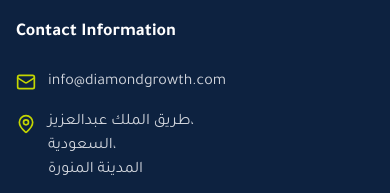
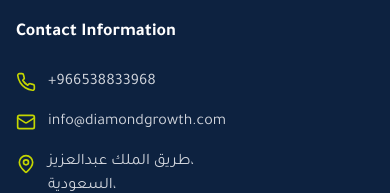
Before and after one commit to Mohisvst29/roknelmaalim1, a Next.js app: page /en/about in a window 390 px wide. Shown: the part 6543-6736 px from the top of the page. Built offline with nearby package versions, Linux system fonts and the light colour scheme; no server answers; the database is empty.

Commit message:
Update phone number to +966538833968 and display in footer

```diff
--- a/app/[locale]/about/page.tsx
+++ b/app/[locale]/about/page.tsx
@@ -85,7 +85,7 @@ export default async function AboutPage() {
               "@type": "Organization",
               name: "ركن المعالم للمقاولات",
               url: "https://www.rukanalmaalim.com/",
-              telephone: "+966536788004",
+              telephone: "+966538833968",
               address: {
                 "@type": "PostalAddress",
                 addressLocality: "السعوديةالمدينة المنورة",
--- a/app/[locale]/contact/page.tsx
+++ b/app/[locale]/contact/page.tsx
@@ -47,7 +47,7 @@ export const metadata = {
 }
 
 export default async function ContactPage() {
-  let phone = "+966536788004"
+  let phone = "+966538833968"
   let bannerImage = ''
   let bannerTitle = 'تواصل معنا'
   let bannerSubtitle = 'نحن هنا لمساعدتك في تحقيق مشروع أحلامك. تواصل معنا الآن للحصول على استشارة'
--- a/app/[locale]/layout.tsx
+++ b/app/[locale]/layout.tsx
@@ -22,7 +22,7 @@ function getFontVariable(fontName: string) {
 }
 
 export async function generateMetadata(): Promise<Metadata> {
-  let phone = "+966536788004"
+  let phone = "+966538833968"
   try {
     const db = await connectDB()
     if (db) {
@@ -59,7 +59,7 @@ import { NextIntlClientProvider } from 'next-intl';
 import { getMessages } from 'next-intl/server';
 
 export default async function RootLayout({ children, params: { locale } }: { children: React.ReactNode, params: { locale: string } }) {
-  let phone = "+966536788004"
+  let phone = "+966538833968"
   let primaryColor = "#0D2240"
   let secondaryColor = "#C4D600"
   let fontName = "Tajawal"
--- a/app/[locale]/services/page.tsx
+++ b/app/[locale]/services/page.tsx
@@ -76,7 +76,7 @@ export default async function ServicesPage() {
             "name": "ركن المعالم للمقاولات",
             "description": "شركة متخصصة في الأعمال المدنية والاتصالات وأنظمة التيار الخفيف والكهروميكانيكا.",
             "url": "https://www.rukanalmaalim.com/",
-            "telephone": "+966536788004",
+            "telephone": "+966538833968",
             "address": {
               "@type": "PostalAddress",
               "streetAddress": "السعودية، المدينة المنورة",
--- a/components/client-contact-info.tsx
+++ b/components/client-contact-info.tsx
@@ -44,7 +44,7 @@ const TikTokIcon = () => (
 
 export default function ClientContactInfo({
   email = "info@rukanalmaalim.com",
-  phone = "+966536788004",
+  phone = "+966538833968",
   location = "طريق الملك عبدالعزيز، السعوديةالمدينة المنورة",
   facebook = "",
   twitter = "",
@@ -57,7 +57,7 @@ export default function ClientContactInfo({
   facebook?: string, twitter?: string, instagram?: string, linkedin?: string, snapchat?: string, tiktok?: string
 }) {
   const t = useTranslations("Contact")
-  const waPhone = (phone || "+966536788004").replace(/[^\d+]/g, '')
+  const waPhone = (phone || "+966538833968").replace(/[^\d+]/g, '')
 
   const contactMethods = [
     {
--- a/components/client-floating-contact.tsx
+++ b/components/client-floating-contact.tsx
@@ -2,9 +2,9 @@
 
 import { Phone } from "lucide-react"
 
-export default function ClientFloatingContact({ phone = "+966536788004" }: { phone?: string }) {
+export default function ClientFloatingContact({ phone = "+966538833968" }: { phone?: string }) {
   // Format phone for WhatsApp by removing non-digits
-  const waPhone = (phone || "+966536788004").replace(/[^\d+]/g, '')
+  const waPhone = (phone || "+966538833968").replace(/[^\d+]/g, '')
 
   return (
     <div className="fixed left-6 bottom-6 z-50 flex flex-col space-y-4">
--- a/components/contact-form.tsx
+++ b/components/contact-form.tsx
@@ -10,7 +10,7 @@ import { Select, SelectContent, SelectItem, SelectTrigger, SelectValue } from "@
 import { Send, CheckCircle } from "lucide-react"
 import { useTranslations, useLocale } from "next-intl"
 
-export default function ContactForm({ whatsappPhone = "+966536788004", services = [] }: { whatsappPhone?: string, services?: any[] }) {
+export default function ContactForm({ whatsappPhone = "+966538833968", services = [] }: { whatsappPhone?: string, services?: any[] }) {
   const t = useTranslations("Contact")
   const locale = useLocale()
   const [isSubmitted, setIsSubmitted] = useState(false)
@@ -26,7 +26,7 @@ export default function ContactForm({ whatsappPhone = "+966536788004", services
     e.preventDefault()
 
     // Format phone for WhatsApp by removing non-digits
-    const whatsappNumber = (whatsappPhone || "+966536788004").replace(/[^\d+]/g, '')
+    const whatsappNumber = (whatsappPhone || "+966538833968").replace(/[^\d+]/g, '')
 
     const text = `
 ${t("whatsappMessageHeader")}
--- a/components/contact-info.tsx
+++ b/components/contact-info.tsx
@@ -4,7 +4,7 @@ import ClientContactInfo from "./client-contact-info"
 
 export default async function ContactInfo() {
   let email = "info@diamondgrowth.com"
-  let phone = "+966536788004"
+  let phone = "+966538833968"
   let location = "طريق الملك عبدالعزيز، السعوديةالمدينة المنورة"
 
   let facebook = ""
--- a/components/floating-contact.tsx
+++ b/components/floating-contact.tsx
@@ -3,7 +3,7 @@ import SiteSettings from "@/models/SiteSettings"
 import ClientFloatingContact from "./client-floating-contact"
 
 export default async function FloatingContact() {
-  let phone = "+966536788004"
+  let phone = "+966538833968"
 
   try {
     const db = await connectDB()
--- a/components/footer.tsx
+++ b/components/footer.tsx
@@ -1,5 +1,5 @@
 import { Link } from "@/navigation";
-import { Mail, MapPin, Facebook, Twitter, Instagram, Linkedin } from "lucide-react";
+import { Mail, MapPin, Facebook, Twitter, Instagram, Linkedin, Phone } from "lucide-react";
 import { Button } from "@/components/ui/button";
 
 // أيقونات سناب شات و تيك توك مخصصة
@@ -51,6 +51,7 @@ export default async function Footer() {
 
   let contactEmail = "info@diamondgrowth.com"
   let contactLocation = "طريق الملك عبدالعزيز، السعودية، المدينة المنورة"
+  let contactPhone = "+966538833968"
   let servicesList: any[] = []
 
   let socialFacebook = ""
@@ -69,6 +70,7 @@ export default async function Footer() {
       if (settings?.logo?.height) logoHeight = settings.logo.height.toString()
 
       if (settings?.contact?.emails?.length > 0) contactEmail = settings.contact.emails[0]
+      if (settings?.contact?.whatsapps?.length > 0) contactPhone = settings.contact.whatsapps[0]
       if (settings?.contact?.addresses?.length > 0) contactLocation = settings.contact.addresses.join("، ")
 
       socialFacebook = settings?.social?.facebook || ""
@@ -151,6 +153,10 @@ export default async function Footer() {
             <h4 className="text-lg font-bold mb-6">{t("contactInfo")}</h4>
             <div className="space-y-4">
               <div className="flex items-center">
+                <Phone className={`w-5 h-5 text-[#C4D600] ${locale === 'en' ? 'mr-3' : 'ml-3'}`} />
+                <span className="text-gray-300" dir="ltr">{contactPhone}</span>
+              </div>
+              <div className="flex items-center">
                 <Mail className={`w-5 h-5 text-[#C4D600] ${locale === 'en' ? 'mr-3' : 'ml-3'}`} />
                 <span className="text-gray-300">{contactEmail}</span>
               </div>
--- a/scripts/seed_actual.js
+++ b/scripts/seed_actual.js
@@ -41,7 +41,7 @@ async function seed() {
       },
       contact: {
         phones: ["+966505123456"],
-        whatsapps: ["+966536788004", "+966541430116"],
+        whatsapps: ["+966538833968", "+966541430116"],
         emails: ["info@diamond-growth.com"],
         addresses: ["طريق الملك فهد، الرياض، المملكة العربية السعودية"],
         mapLinks: ["https://maps.google.com/?q=Riyadh"]
```
